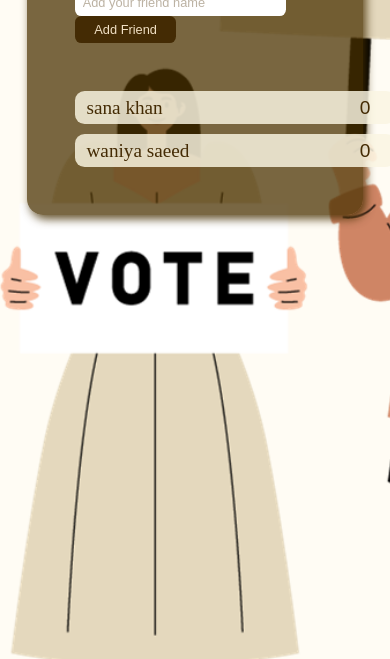
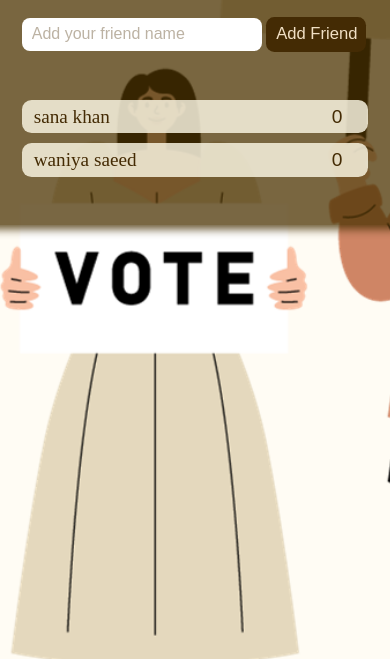
Before and after one commit to khizraa/voting-system, a plain HTML site: page index.html in a window 390 px wide. Shown: the part 265-924 px from the top of the page. Drawn offline with Linux system fonts and the light colour scheme.

Commit message:
update my repository

```diff
--- a/style.css
+++ b/style.css
@@ -17,7 +17,6 @@ body {
     background-size: cover;
     width: 100%;
     height: 100vh;
-    /* Set height to 100vh for full viewport height */
 }
 
 .first-div {
@@ -31,9 +30,8 @@ body {
     display: flex;
     justify-content: center;
     align-items: center;
-    width: 20em;
     background-color: rgba(75, 50, 2, 0.74);
-    width: 70vh;
+    width: 28em;
     margin-top: 3em;
     margin-bottom: 10em;
     box-shadow: 3px 4px 10px rgba(67, 46, 1, 0.83);
@@ -48,12 +46,10 @@ h1 {
 
 .third-div {
     margin: 3em 3em;
-    /* margin-top: 2em;
-    margin-bottom: 3em; */
 }
 
 input[type="text"] {
-    width: 40vh;
+    width: 15em;
     height: 2.1em;
     font-size: 1em;
     padding: 0.2em 0.6em;
@@ -76,23 +72,22 @@ input[type="text"]::placeholder {
 .btn-add {
     color: rgb(241, 224, 197);
     background-color: rgb(68, 43, 4);
-    font-size: 0.9em;
+    font-size: 1.04em;
     padding: 0.2em 0.6em;
     border-radius: 0.5em;
     outline: none;
     border: none;
     height: 2.1em;
-    width: 14vh;
+    width: 6em;
     cursor: pointer;
     transition: background-color 1s, color 1s;
-    /* Add transition effect for color changes */
+
 }
 
 .btn-add:hover {
     background-color: rgb(48, 30, 2);
-    /* Light brown on hover */
     color: rgb(255, 255, 255);
-    /* Dark brown font color on hover */
+
 }
 
 .fourth-div {
@@ -107,7 +102,7 @@ input[type="text"]::placeholder {
     display: flex;
     justify-content: space-between;
     align-items: center;
-    width: 55vh;
+    width: 18em;
     border-radius: 0.5em;
     color: rgb(68, 43, 4);
     transition: background-color 1s, color 1s;
@@ -141,44 +136,8 @@ input[type="number"]::-webkit-outer-spin-button {
     margin: 0;
 }
 
-@media screen and (max-width: 410px) {
-    .second-div {
-        width: 59vh;
-    }
-
-    h1 {
-        font-size: 1.5em;
-    }
-
-    input[type="text"] {
-        width: 25vh;
-        height: 2.1em;
-        font-size: 0.8em;
-        padding: 0.2em 0.6em;
-    }
-
-    .btn-add {
-        font-size: 0.8em;
-        padding: 0.2em 0;
-        height: 2.1em;
-        width: 12vh;
-    }
-
-    .fourth-div {
-        margin-top: 3em;
-        margin-left: 0em;
-        margin-right: 3em;
-        width: 12em;
-    }
-
-    .names-div {
-        width: 38vh;
+@media screen and (max-width: 352px) {
+    .first-div {
+        width: 18em;
     }
 }
-
-@media screen and (max-width: 300px) {
-    .second-div {
-        width: 54vh;
-    }
-
-}
```
